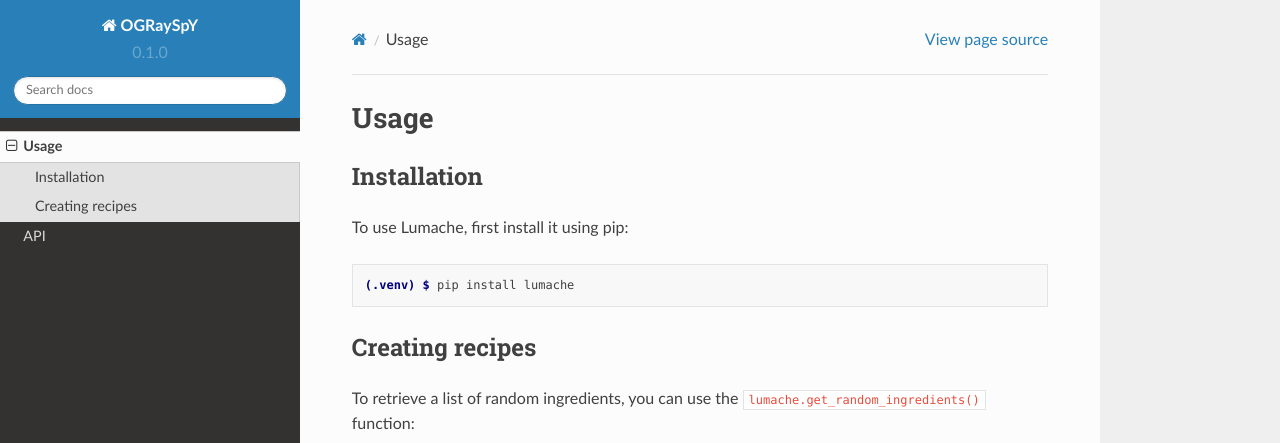
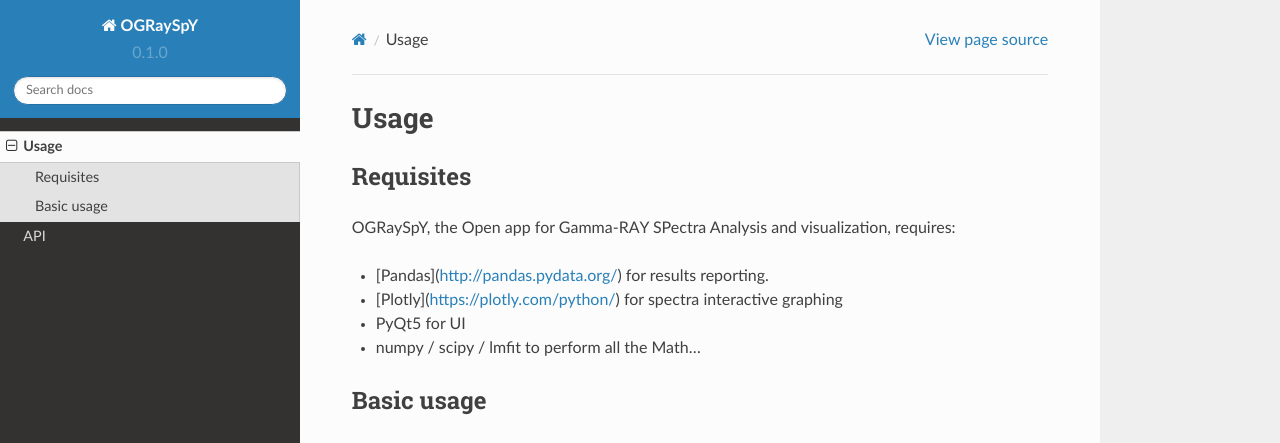
Before and after one commit to terrabela/OGRaySpY-rtd, a Sphinx documentation site: the page built from docs/source/usage.rst, in a window 1280 px wide and 1095 px high. Shown: the top 443 px of the window. Built offline with Sphinx 7.4.7 and the Read the Docs theme 2.0.0, drawn with Linux system fonts in a browser that asks for light colours; some of the changed text lies outside the part shown.

Commit message:
Starting documentation

```diff
--- a/docs/source/usage.rst
+++ b/docs/source/usage.rst
@@ -3,31 +3,22 @@
 
 .. _installation:
 
-Installation
-------------
+Requisites
+----------
 
-To use Lumache, first install it using pip:
+OGRaySpY, the Open app for Gamma-RAY SPectra Analysis and visualization, requires:
 
-.. code-block:: console
+- [Pandas](http://pandas.pydata.org/) for results reporting.
+- [Plotly](https://plotly.com/python/) for spectra interactive graphing
+- PyQt5 for UI
+- numpy / scipy / lmfit to perform all the Math...
 
-   (.venv) $ pip install lumache
+Basic usage
+-----------
 
-Creating recipes
-----------------
+- Run ograyspy_main_ui.py in a Python console to start main program's interface
+- Invoke menu File --> Open spectrum and generate report.
+  Some - real - example spectra as .chn files are in folder data/some_spectra.
 
-To retrieve a list of random ingredients,
-you can use the ``lumache.get_random_ingredients()`` function:
-
-.. autofunction:: lumache.get_random_ingredients
-
-The ``kind`` parameter should be either ``"meat"``, ``"fish"``,
-or ``"veggies"``. Otherwise, :py:func:`lumache.get_random_ingredients`
-will raise an exception.
-
-.. autoexception:: lumache.InvalidKindError
-
-For example:
-
->>> import lumache
->>> lumache.get_random_ingredients()
-['shells', 'gorgonzola', 'parsley']
+- Choose a .chn or .iec spectrum
+- Peak report will be shown and saved as an_html_file.html.
```
Also changed, not shown: lumache.py (deleted, +0 -23 lines).
